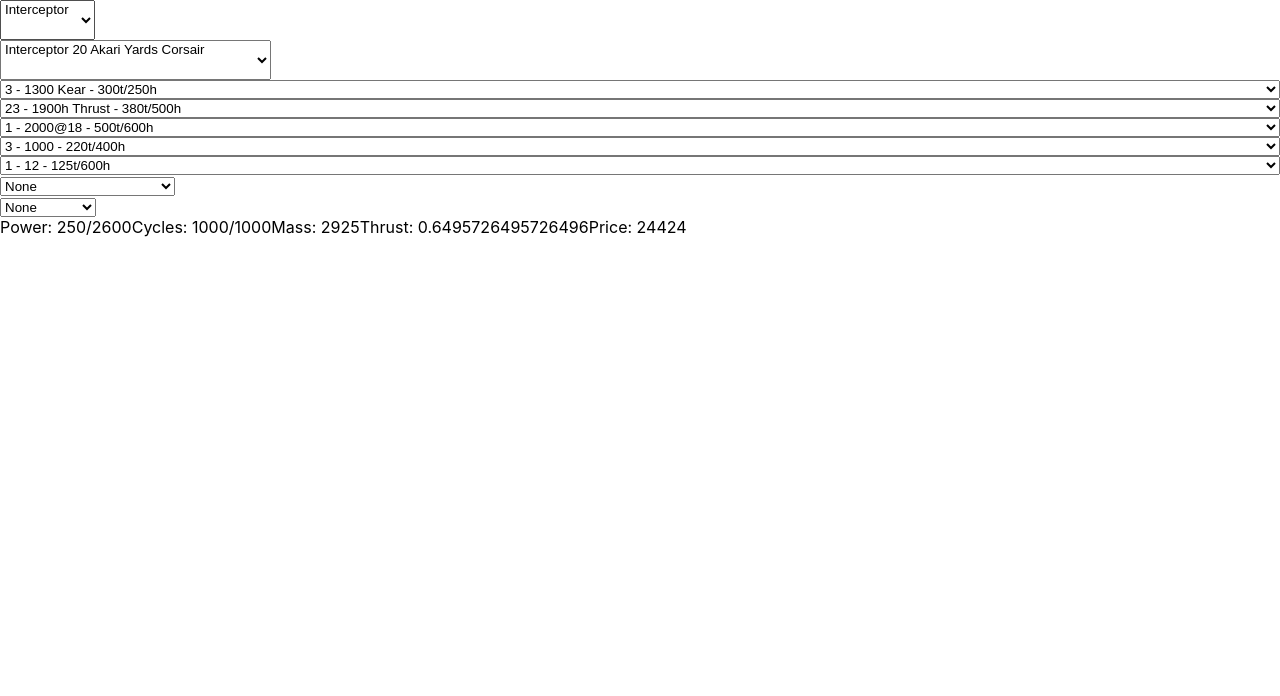
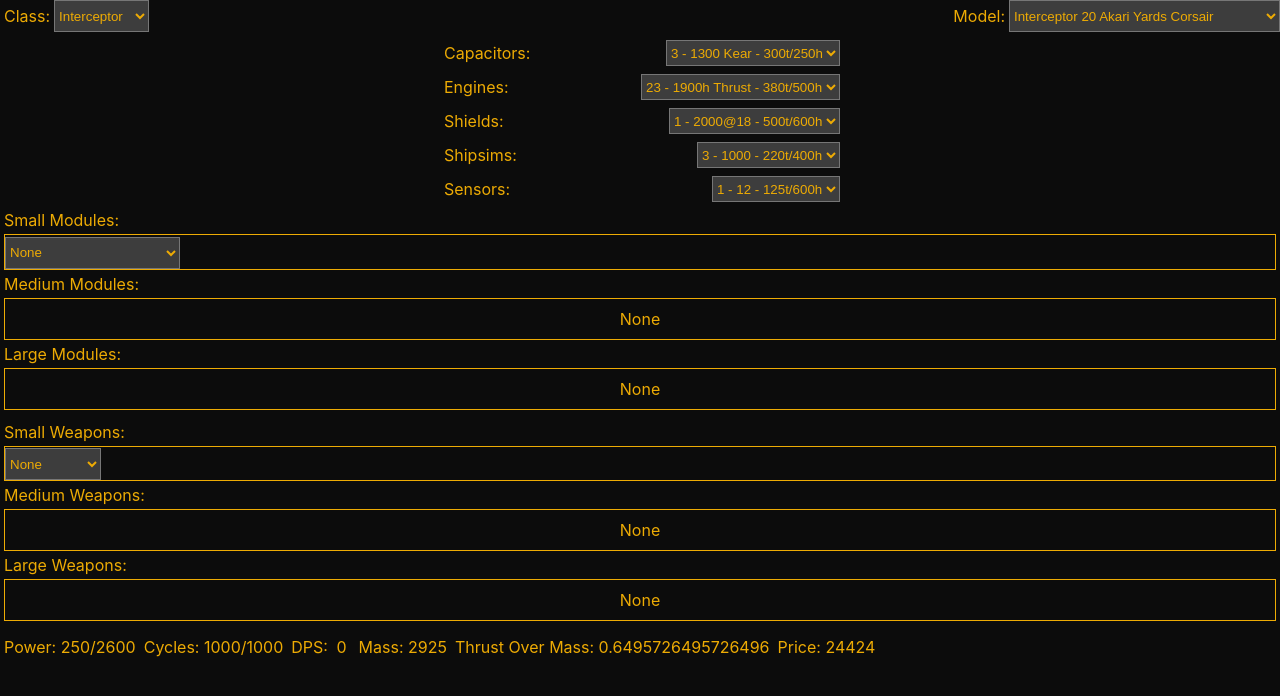
Before and after one commit to rocketcatmultiverse/starmourn-ship-builder, a React (Create React App) app: page / in a window 1280 px wide. Shown: the top 696 px of the page. Built offline with nearby package versions, Linux system fonts and the light colour scheme.

Commit message:
Very ugly stylings, basic layout.

```diff
--- a/src/App.css
+++ b/src/App.css
@@ -1,17 +1,93 @@
+body {
+    background-color: #0c0c0c;
+}
+
 .App {
-    display: flex;
-    flex-direction: column;
+    display: grid;
+    grid-gap: 8px;
+}
+
+select, option {
+    background-color: #3d3d3d;
+    color: #edab04;
 }
 
 .superstructures {
-    height: 40px;
-    overflow-y: scroll;
-    display: flex;
-    flex-direction: column;
-}
-
-.superstructure {
-    width: 100%;
+    line-height: 24px;
     display: flex;
     flex-direction: row;
 }
+
+.superstructures > :nth-child(1) {
+}
+
+.superstructures > :nth-child(2) {
+    margin-right: auto;
+}
+
+.superstructures > :nth-child(3) {
+    margin-left: auto;
+}
+
+.superstructures > :nth-child(4) {
+}
+
+.capacitors,
+.engines,
+.shields,
+.shipsims,
+.sensors {
+    line-height: 18px;
+    display: flex;
+    flex-direction: row;
+    justify-content: space-between;
+    width: 400px;
+    justify-self: center;
+}
+
+.label,
+.none_label,
+.power,
+.cycles,
+.mass,
+.thrust,
+.dps,
+.price {
+    color: #edab04;
+    text-transform: capitalize;
+    margin: 4px;
+}
+
+.none_label {
+    text-align: center;
+    width: 100%;
+}
+
+.weapons_small,
+.weapons_medium,
+.weapons_large,
+.modules_small,
+.modules_medium,
+.modules_large {
+    display: flex;
+    flex-direction: row;
+    flex-wrap: wrap;
+    justify-content: space-between;
+    margin: 4px;
+    border: 1px solid #edab04;
+    min-height: 32px;
+    line-height: 32px;
+}
+
+.weapons_small select,
+.weapons_medium select,
+.weapons_large select,
+.modules_small select,
+.modules_medium select,
+.modules_large select {
+    height: 32px;
+}
+
+.ship {
+    display: flex;
+}
--- a/src/App.js
+++ b/src/App.js
@@ -45,7 +45,7 @@ const Shipsim = ({ id, mass, power, cycles }) => {
 
 const Shield = ({ id, mass, power, strength, recharge_time }) => {
     return (
-	    <option className="shipsim" value={id}>
+	    <option className="shield" value={id}>
 	    {id} - {strength}@{recharge_time} - {mass}t/{power}h
 	</option>
     );
@@ -61,11 +61,15 @@ const SHIP_DEFAULT = {
     Superhauler: '32',
 };
 
+const Label =({ text }) => (<span className="label">{text}:</span>);
+const NoneLabel =({}) => (<span className="none_label">None</span>);
+
 const SuperstructureSelection = ({ ssType, setSsType, selected, setSelected }) => {
     const sublist = SUPERSTRUCTURES.filter(ss => ss.ss_type === ssType);
     return (
-	<div>
-	    <select className="superstructures" defaultValue={ssType} onChange={(evt) => setSsType(evt.target.value) || setSelected(SHIP_DEFAULT[evt.target.value])} >
+	    <div className="superstructures">
+	    <Label text="Class" />
+	    <select className="superstructures__class" defaultValue={ssType} onChange={(evt) => setSsType(evt.target.value) || setSelected(SHIP_DEFAULT[evt.target.value])} >
 	    <option value="Interceptor">Interceptor</option>
 	    <option value="Corvette">Corvette</option>
 	    <option value="Destroyer">Destroyer</option>
@@ -73,8 +77,9 @@ const SuperstructureSelection = ({ ssType, setSsType, selected, setSelected }) =
 	    <option value="Battleship">Battleship</option>
 	    <option value="Freighter">Freighter</option>
 	    <option value="Superhauler">Superhauler</option>
-	</select>
-	    <select className="superstructures" defaultValue={selected} onChange={(evt) => setSelected(evt.target.value)} >
+	    </select>
+	    <Label text="Model" />
+	    <select className="superstructures__model" defaultValue={selected} onChange={(evt) => setSelected(evt.target.value)} >
 	    {sublist.map(Superstructure)}
 	</select>
 	    </div>
@@ -90,9 +95,12 @@ const ComponentSelection = ({ selected, setSelected, masterList, ss_type, comp_n
 	value = sublist[0].id;
     }
     return (
-	    <select className={comp_name} defaultValue={value} onChange={(evt) => console.log(evt.target.value) || setSelected(evt.target.value)}>
+	    <div className={comp_name}>
+	    <Label text={comp_name} />
+	    <select className={`${comp_name}__select`} defaultValue={value} onChange={(evt) => console.log(evt.target.value) || setSelected(evt.target.value)}>
 	    {sublist.map(comp_type)}
-	    </select>
+	</select>
+	    </div>
     );
 };
 
@@ -166,19 +174,22 @@ const ModuleList = ({ selected, setSelected, masterList, count, size, name }) =>
 	    weapon: name === 'weapons',
 	});
     }
-    console.log(count, list);
     return (<div className={`${name}_${size}`}>
-	    {list.map(ModuleSelection)}
+	    {list.length > 0
+	     ? list.map(ModuleSelection)
+	     : <NoneLabel />}
 	    </div>);
 };
 
 const ModulesSelection = ({ selected, setSelected, masterList, superstructure, name }) => {
     const counts = getComponent(superstructure, SUPERSTRUCTURES, superstructure)[name];
-    console.log(counts);
     return (
 	    <div className={name}>
+	    <Label text={`small ${name}`} />
 	    <ModuleList selected={selected} setSelected={setSelected} masterList={masterList} count={counts.small} size="small" name={name} />
+	    <Label text={`medium ${name}`} />
 	    <ModuleList selected={selected} setSelected={setSelected} masterList={masterList} count={counts.medium} size="medium" name={name} />
+	    <Label text={`large ${name}`} />
 	    <ModuleList selected={selected} setSelected={setSelected} masterList={masterList} count={counts.large} size="large" name={name} />
 	    </div>
     );
@@ -195,12 +206,13 @@ const ShipDisplay = ({ superstructure, capacitor, engine, shield, shipsim, senso
 	weapons: getWeapons(superstructure, weapons),
 	modules: getModules(superstructure, modules),
     };
-    const { maxPower, massUsed, powerLeft, thrustRatio, cyclesLeft, maxCycles, totalPrice } = shipStats(ship);
+    const { maxPower, massUsed, powerLeft, thrustRatio, cyclesLeft, maxCycles, dps, totalPrice } = shipStats(ship);
     return (<div className="ship">
 	    <span className="power">Power: <span className="power_left">{powerLeft}</span>/<span className="max_power">{maxPower}</span></span>
 	    <span className="cycles">Cycles: <span className="cycles_left">{cyclesLeft}</span>/<span className="max_cycles">{maxCycles}</span></span>
+	    <span className="dps">DPS: <span className="dps">{dps}</span></span>
 	    <span className="mass">Mass: <span className="mass_used">{massUsed}</span></span>
-	    <span className="thrust">Thrust: <span className="thrust_ratio">{thrustRatio}</span></span>
+	    <span className="thrust">Thrust Over Mass: <span className="thrust_ratio">{thrustRatio}</span></span>
 	    <span className="price">Price: <span className="total_price">{totalPrice}</span></span>
 	    </div>);
 };
@@ -239,7 +251,7 @@ function App() {
 	    <ComponentSelection selected={capacitor} setSelected={setCapacitor} masterList={CAPACITORS} ss_type={ssType} comp_name="capacitors" comp_type={Capacitor} />
 	    <ComponentSelection selected={engine} setSelected={setEngine} masterList={ENGINES} ss_type={ssType} comp_name="engines" comp_type={Engine} />
 	    <ComponentSelection selected={shield} setSelected={setShield} masterList={SHIELDS} ss_type={ssType} comp_name="shields" comp_type={Shield} />
-	    <ComponentSelection selected={shipsim} setSelected={setShipsim} masterList={SHIPSIMS} ss_type={ssType} comp_name="shipsim" comp_type={Shipsim} />
+	    <ComponentSelection selected={shipsim} setSelected={setShipsim} masterList={SHIPSIMS} ss_type={ssType} comp_name="shipsims" comp_type={Shipsim} />
 	    <ComponentSelection selected={sensor} setSelected={setSensor} masterList={SENSORS} ss_type={ssType} comp_name="sensors" comp_type={Sensor} />
 	    <ModulesSelection selected={modules} setSelected={setModules} superstructure={superstructure} masterList={MODULES} name="modules" />
 	    <ModulesSelection selected={weapons} setSelected={setWeapons} superstructure={superstructure} masterList={WEAPONS} name="weapons" />
--- a/src/Forge.js
+++ b/src/Forge.js
@@ -115,16 +115,27 @@ const WEAPONS_STRING = `4,Cannon I,Small,Batters other ships with a blast of ene
 
 const weaponFromLine = (line) => {
     const elements = line.split(',');
+    const weapon_type = elements[4];
+    const firing_speed = parseKilo(elements[5]);
+    const reload_speed = parseKilo(elements[6]);
+    const weapon_damage = parseKilo(elements[7]);
+    let dps = 0;
+    if (weapon_type === 'Missile') {
+	dps = weapon_damage / reload_speed;
+    } else if (weapon_type === 'Cannon') {
+	dps = weapon_damage / firing_speed;
+    }
     return {
 	id: elements[0],
 	name: elements[1],
 	size: elements[2].toLowerCase(),
 	description: elements[3],
-	weapon_type: elements[4],
-	firing_speed: parseKilo(elements[5]),
-	reload_speed: parseKilo(elements[6]),
-	weapon_damage: parseKilo(elements[7]),
+	weapon_type,
+	firing_speed,
+	reload_speed,
+	weapon_damage,
 	optimal_range: parseInt(elements[8]),
+	dps,
 	fall_off: parseKilo(elements[9]),
 	mass: parseKilo(elements[10]),
 	power: parseKilo(elements[11]),
@@ -391,26 +402,39 @@ export const getWeapons = (superstructureId, moduleIds) => {
     };
 };
 
+const isEnabled = ({ disabled }) => !disabled;
 const sumPower = (acc, weapon) => acc + weapon.power;
 const sumCycles = (acc, weapon) => acc + weapon.cycles;
 const sumPrice = (acc, item) => acc + item.price;
+const sumDps = (acc, item) => acc + item.dps;
 
 export const shipStats = ({ superstructure, capacitor, shield, sensor, engine, shipsim, weapons, modules }) => {
     const massUsed = superstructure.mass + capacitor.mass + shield.mass + sensor.mass + engine.mass + shipsim.mass;
 
     const thrustRatio = engine.thrust / massUsed;
 
+    const weaponsEnabled = [
+	...weapons.small.filter(isEnabled),
+	...weapons.medium.filter(isEnabled),
+	...weapons.large.filter(isEnabled),
+    ];
+    const modulesEnabled = [
+	...modules.small.filter(isEnabled),
+	...modules.medium.filter(isEnabled),
+	...modules.large.filter(isEnabled),
+    ];
+
     const maxPower = superstructure.power;
-    console.log(weapons, modules);
-    const weaponPower = weapons.small.reduce(sumPower, 0) + weapons.medium.reduce(sumPower, 0) + weapons.large.reduce(sumPower, 0);
-    const modulePower = modules.small.reduce(sumPower, 0) + modules.medium.reduce(sumPower, 0) + modules.large.reduce(sumPower, 0);
+    const weaponPower = weaponsEnabled.reduce(sumPower, 0);
+    const modulePower = modulesEnabled.reduce(sumPower, 0);;
+    const dps = weaponsEnabled.reduce(sumDps, 0);
 
     const powerUsed = capacitor.power + shield.power + sensor.power + engine.power + shipsim.power + weaponPower + modulePower;
     const powerLeft = maxPower - powerUsed;
 
     const maxCycles = shipsim.cycles;
-    const weaponCycles = weapons.small.reduce(sumCycles, 0) + weapons.medium.reduce(sumCycles, 0) + weapons.large.reduce(sumCycles, 0);
-    const moduleCycles  = modules.small.reduce(sumCycles, 0) + modules.medium.reduce(sumCycles, 0) + modules.large.reduce(sumCycles, 0);
+    const weaponCycles = weaponsEnabled.reduce(sumCycles, 0);
+    const moduleCycles  = modulesEnabled.reduce(sumCycles, 0);
     const cyclesLeft = maxCycles - weaponCycles - moduleCycles;
 
     const totalPrice = [
@@ -432,6 +456,7 @@ export const shipStats = ({ superstructure, capacitor, shield, sensor, engine, s
 	massUsed,
 	maxPower,
 	powerLeft,
+	dps,
 	thrustRatio,
 	maxCycles,
 	cyclesLeft,
```
